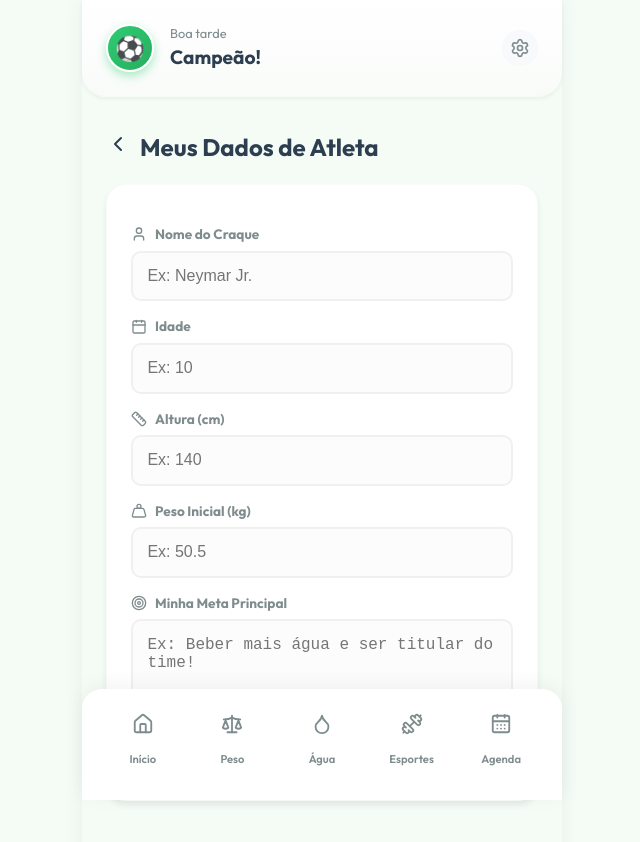
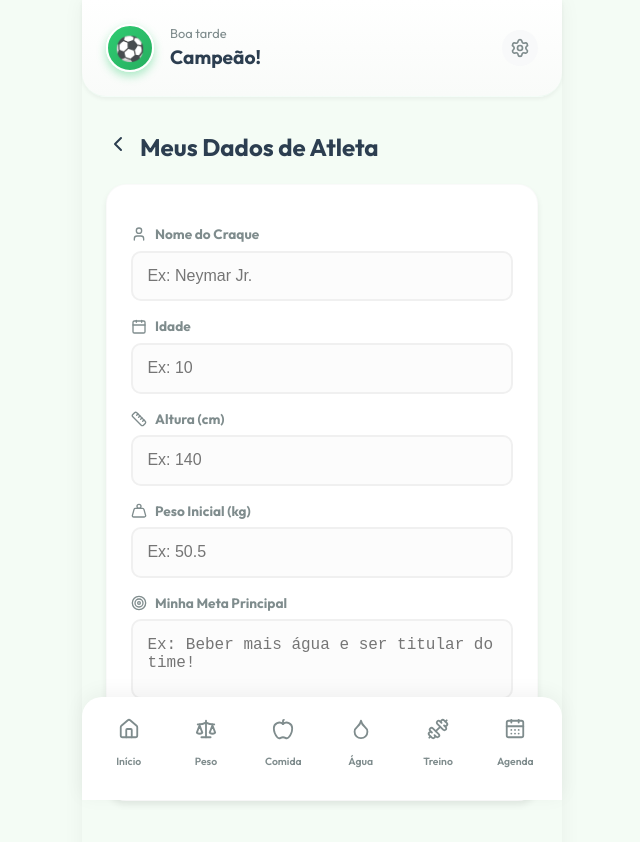
Before and after one commit to leocosta42/craque-da-saude, a Next.js app: page /perfil in a window 1280 px wide. Shown: the top 842 px of the page, without its empty margins (318-958 px from the left). Built offline with nearby package versions, Linux system fonts and the light colour scheme.

Commit message:
RestoreFoodTab

```diff
--- a/components/Layout/BottomNavigation.js
+++ b/components/Layout/BottomNavigation.js
@@ -10,8 +10,9 @@ export default function BottomNavigation() {
   const navItems = [
     { path: '/', label: 'Início', icon: Home, exact: true },
     { path: '/peso', label: 'Peso', icon: Scale },
+    { path: '/alimentacao', label: 'Comida', icon: Apple },
     { path: '/agua', label: 'Água', icon: Droplet },
-    { path: '/esportes', label: 'Esportes', icon: Dumbbell },
+    { path: '/esportes', label: 'Treino', icon: Dumbbell },
     { path: '/calendario', label: 'Agenda', icon: CalendarDays },
   ];
 
--- a/components/Layout/BottomNavigation.module.css
+++ b/components/Layout/BottomNavigation.module.css
@@ -24,7 +24,7 @@
   display: flex;
   justify-content: space-around;
   align-items: center;
-  padding: 0.5rem 1rem 1.5rem 1rem; /* Extra padding at bottom for iOS home indicator */
+  padding: 0.5rem 0.5rem 1.5rem 0.5rem; /* Reduced horizontal padding */
 }
 
 .navItem {
@@ -35,20 +35,22 @@
   text-decoration: none;
   color: var(--text-muted);
   flex: 1;
-  padding: 0.5rem;
+  padding: 0.4rem 0.2rem; /* Reduced padding */
   transition: all 0.3s ease;
+  min-width: 0; /* Prevents overflow */
 }
 
 .iconContainer {
-  padding: 0.5rem;
+  padding: 0.4rem; /* Slightly smaller icon container */
   border-radius: var(--radius-full);
   margin-bottom: 2px;
   transition: all 0.3s ease;
 }
 
 .label {
-  font-size: 0.7rem;
+  font-size: 0.65rem; /* Smaller font for 6 items */
   font-weight: 600;
+  white-space: nowrap;
 }
 
 .active {
```
